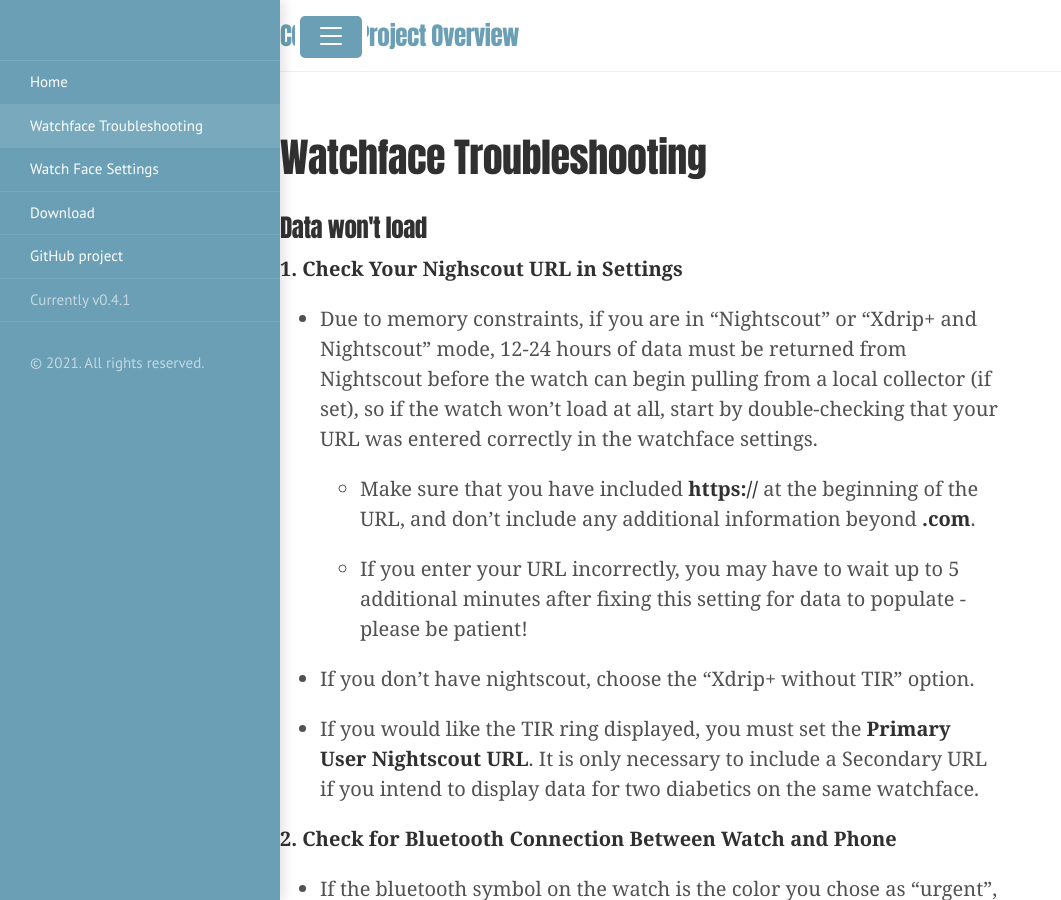
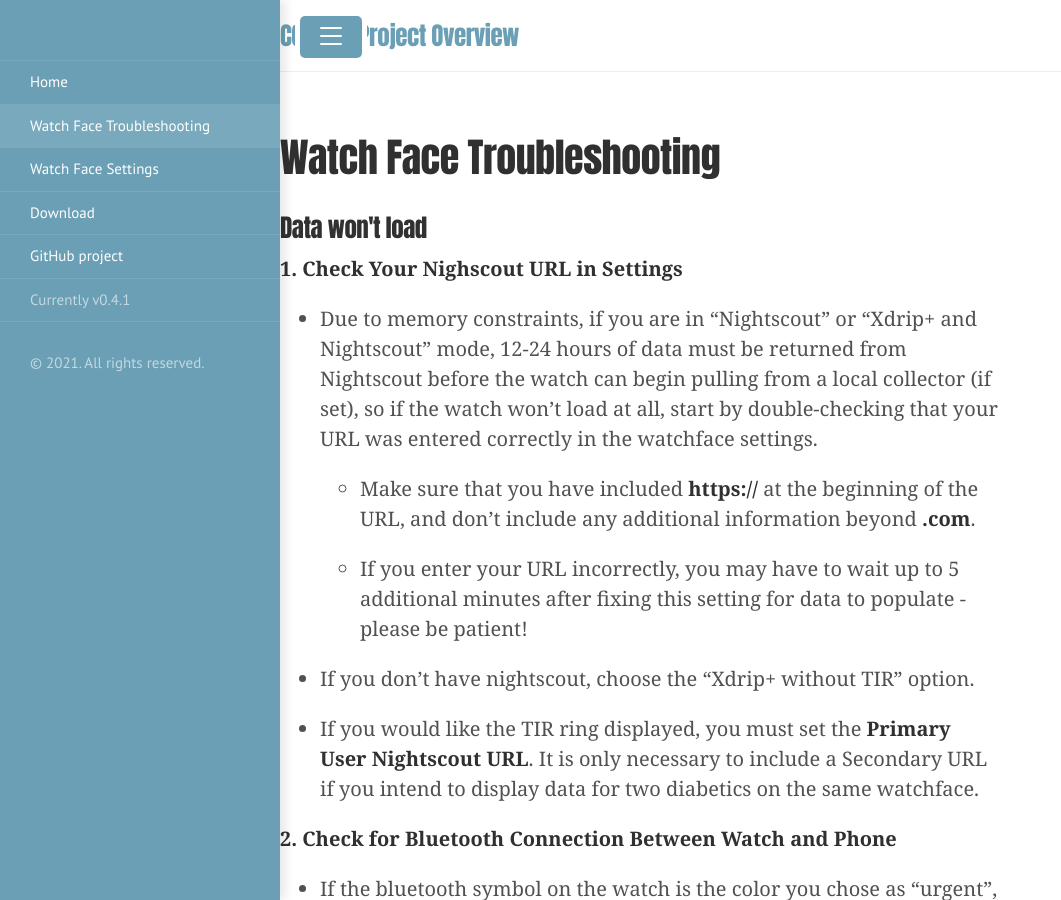
Before and after one commit to SturdiPancreas/CGM-TIR-watch, a Jekyll site: the page built from Troubleshooting.md, in a window 1280 px wide and 900 px high. Shown: the whole window, without its empty margins (0-1061 px from the left). Built offline with Jekyll 4.4.1, drawn with Linux system fonts in a browser that asks for light colours.

Commit message:
Update Troubleshooting.md

```diff
--- a/Troubleshooting.md
+++ b/Troubleshooting.md
@@ -1,6 +1,6 @@
 ---
 layout: page
-title: Watchface Troubleshooting
+title: Watch Face Troubleshooting
 ---
 
 <h3>Data won't load</h3>
```
